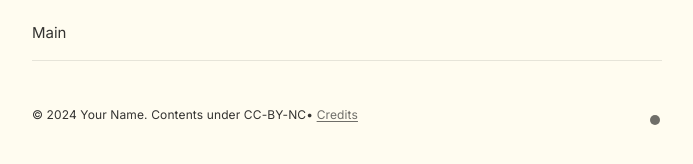
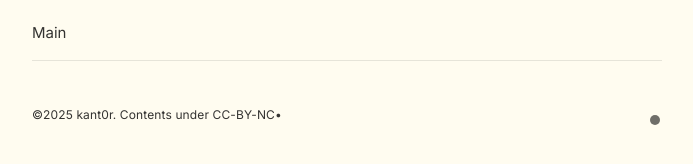
Before and after one commit to k4nt0r/k4nt0r.github.io, a Jekyll site: the page built from pages/index.md, in a window 1280 px wide. Shown: the part 501-665 px from the top of the page, without its empty margins (293-986 px from the left). Built offline with Jekyll 4.4.1, drawn with Linux system fonts in a browser that asks for light colours.

Commit message:
Update _config.yml

```diff
--- a/_config.yml
+++ b/_config.yml
@@ -58,11 +58,9 @@ menu:
 
 # Footer
 footer:
-  copyright: "© 2024 Your Name. Contents under CC-BY-NC"
+  copyright: "©2025 kant0r. Contents under CC-BY-NC"
   credits:
     enabled: true
-    url: "/credits"
-    text: "Credits"
 
 # Collections
 collections:
```
